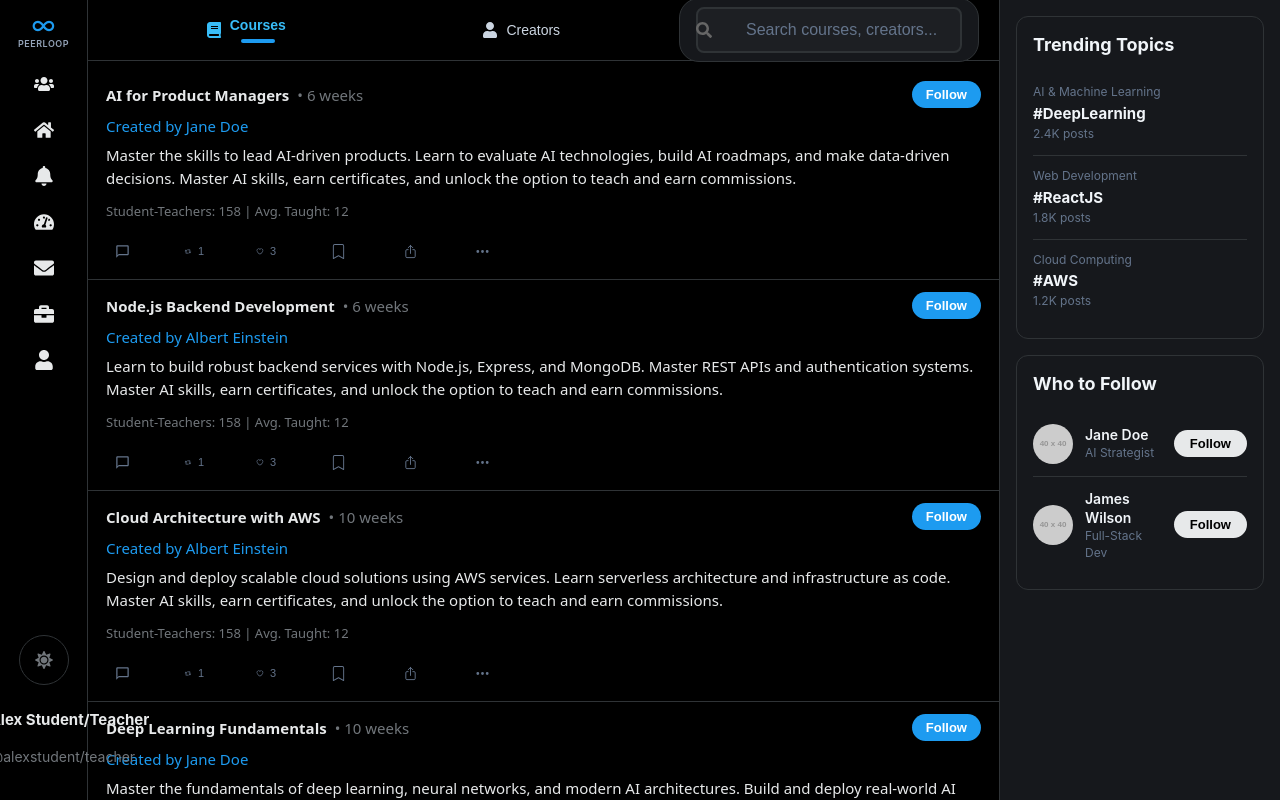
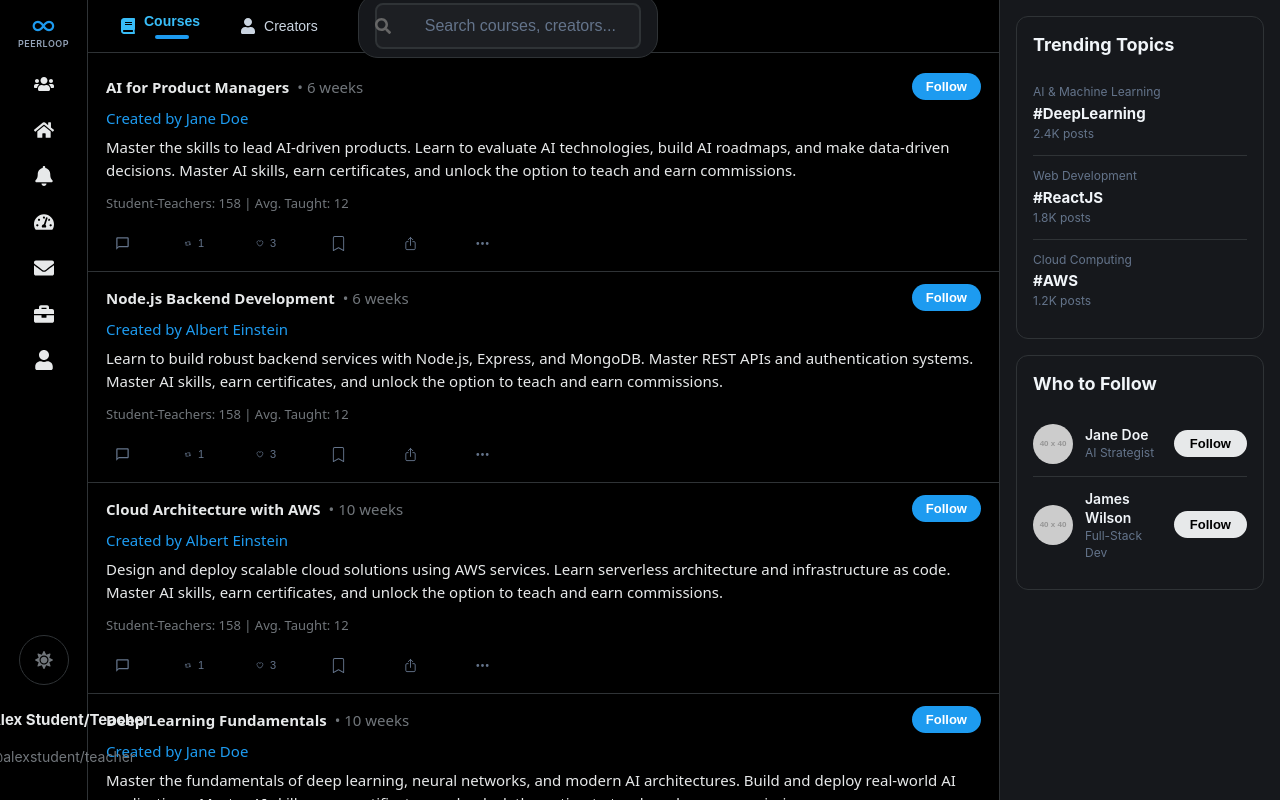
Before and after one commit to brianpeerloop/Peerloopapp, a React (Create React App) app: page / in a window 1280 px wide. Built offline with nearby package versions, Linux system fonts and the light colour scheme.

Commit message:
Standardize top menu bar horizontal spacing

```diff
--- a/src/components/MainContent.css
+++ b/src/components/MainContent.css
@@ -186,16 +186,19 @@
   background: var(--bg-primary, rgba(255, 255, 255, 0.72));
   backdrop-filter: saturate(180%) blur(20px);
   -webkit-backdrop-filter: saturate(180%) blur(20px);
-  padding: 0 20px;
+  padding: 0 12px;
   box-shadow: var(--shadow-sm, 0 1px 3px rgba(0, 0, 0, 0.08));
   transition: background-color 0.3s ease, border-color 0.3s ease;
+  height: 53px;
+  display: flex;
+  align-items: center;
 }
 
 .tabs-section {
   display: flex;
   align-items: center;
   gap: 0;
-  height: 60px;
+  height: 53px;
   background: none;
 }
 
@@ -203,11 +206,12 @@
   display: flex;
   align-items: center;
   gap: 8px;
-  padding: 12px 20px;
+  padding: 0 16px;
+  height: 53px;
   background: none;
   border: none;
   cursor: pointer;
-  font-size: 14px;
+  font-size: 15px;
   font-weight: 500;
   color: var(--text-secondary, #536471);
   border-bottom: 2px solid transparent;
```
Also changed, not shown: 8 other files (tests, documents, lock files or other folders).
